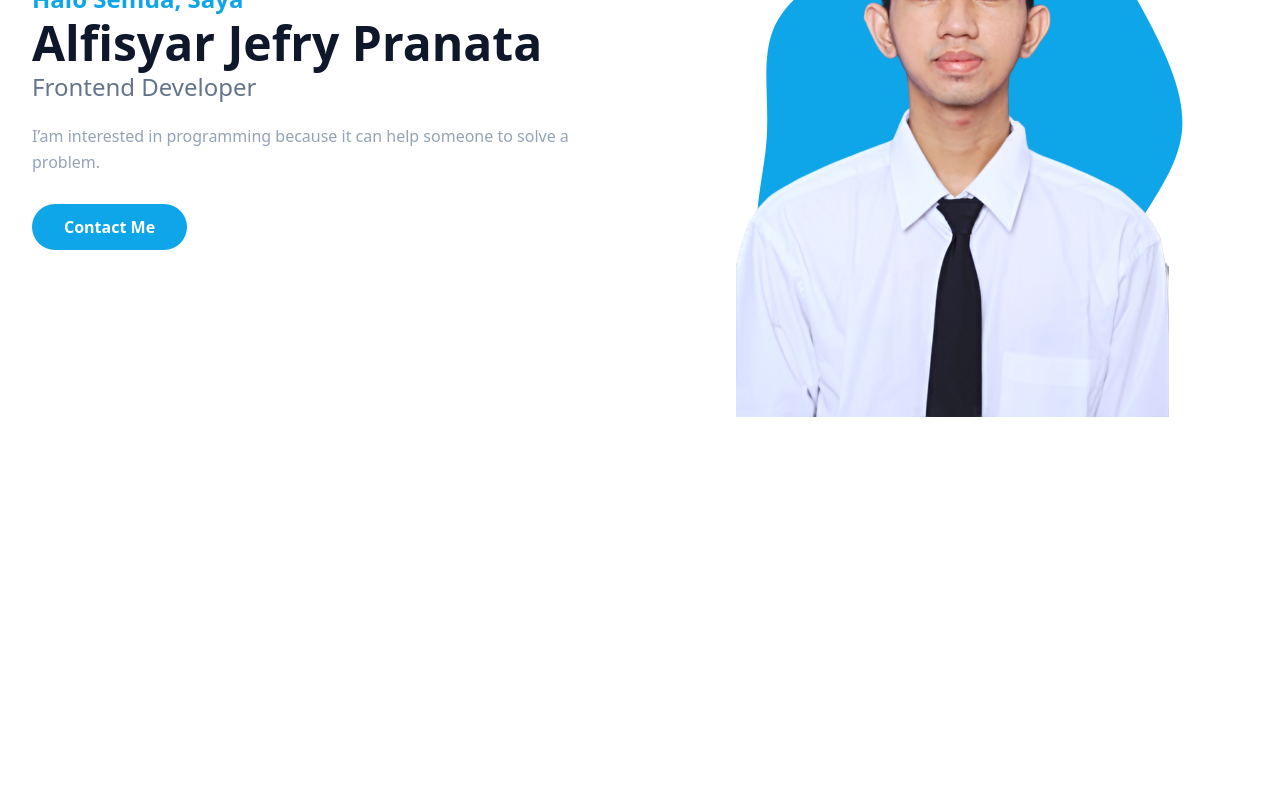
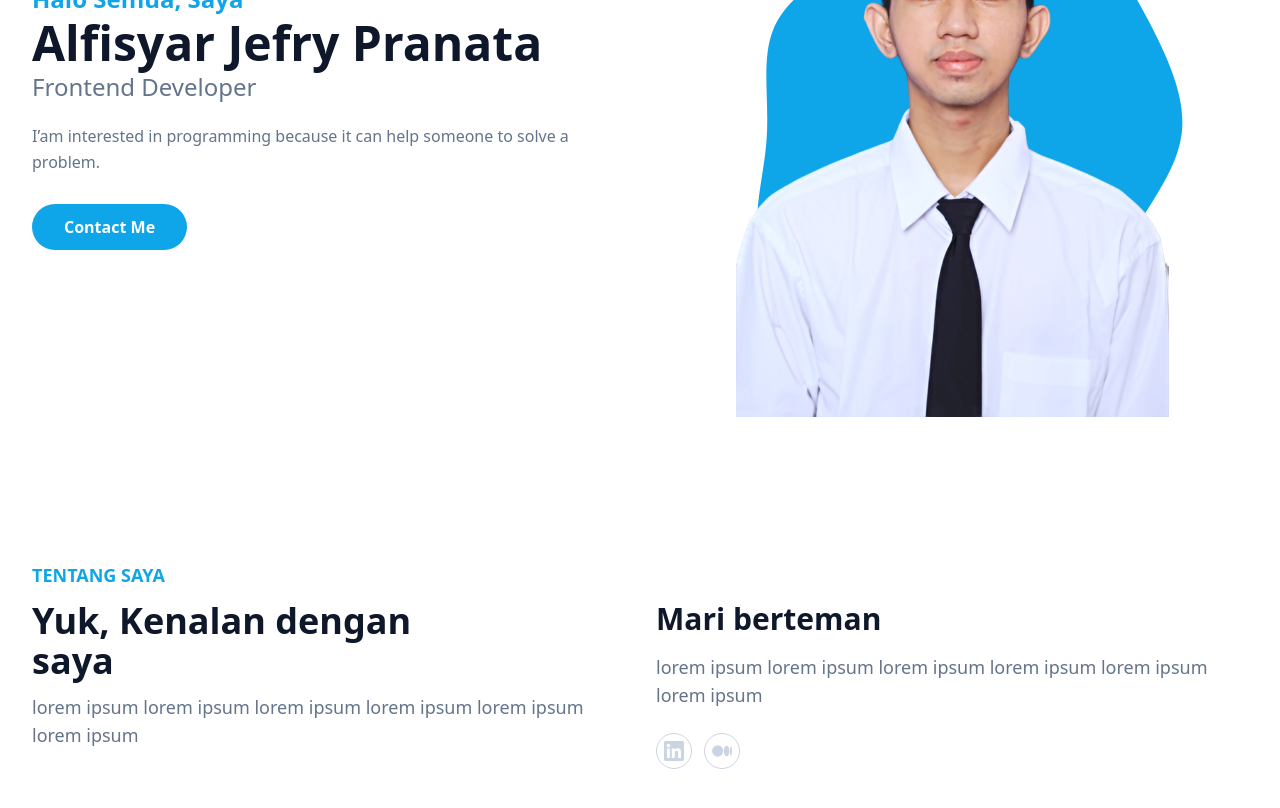
Before and after one commit to alfisyar520/portofolio, a JavaScript app: page / in a window 1280 px wide. Shown: the part 340-1148 px from the top of the page. Before the commit the page ends 800 px from the top, so only its background shows below. Built offline with nearby package versions, Linux system fonts and the light colour scheme; the HTML template or start-up script is replaced by a standard one.

Commit message:
add(feature): add section about

```diff
--- a/src/App.js
+++ b/src/App.js
@@ -14,10 +14,10 @@ function App() {
                   Alfisyar Jefry Pranata
                 </span>
               </h1>
-              <h2 className="font-medium text-slate-500 text-lg mb-5 mt-1 lg:text-2xl">
+              <h2 className="font-medium text-secondary text-lg mb-5 mt-1 lg:text-2xl">
                 Frontend Developer
               </h2>
-              <p className="font-medium text-slate-400 mb-10 leading-relaxed">
+              <p className="font-medium text-secondary mb-10 leading-relaxed">
                 I’am interested in programming because it can help someone to
                 solve a problem.
               </p>
@@ -56,6 +56,30 @@ function App() {
       </section>
 
       {/* about section */}
+      <section id="about" className="pt-36 pb-32">
+        <div className="container">
+          <div className="flex flex-wrap">
+            <div className="w-full px-4 mb-10 lg:w-1/2">
+              <h4 className="font-bold uppercase text-primary text-lg mb-3">Tentang Saya</h4>
+              <h2 className="font-bold text-dark text-3xl mb-3 max-w-md lg:text-4xl">Yuk, Kenalan dengan saya</h2>
+              <p className="font-medium text-base text-secondary max-w-xl lg:text-lg">lorem ipsum lorem ipsum lorem ipsum lorem ipsum lorem ipsum lorem ipsum </p>
+            </div>
+            <div className="w-full px-4 lg:w-1/2">
+              <h3 className="font-semibold text-dark text-2xl mb-4 lg:text-3xl lg:pt-10">Mari berteman</h3>
+              <p className="font-medium text-base text-secondary mb-6 lg:text-lg">lorem ipsum lorem ipsum lorem ipsum lorem ipsum lorem ipsum lorem ipsum </p>
+              <div className="flex items-center">
+                <a href="https://www.linkedin.com/in/alfisyar-jefry-pranata-668833193/" target="_blank" className="w-9 h-9 mr-3 rounded-full flex justify-center items-center border border-slate-300 hover:border-primary hover:bg-primary hover:text-white text-slate-300">
+                  <svg className="fill-current" role="img" width={20} viewBox="0 0 24 24" xmlns="http://www.w3.org/2000/svg"><title>LinkedIn</title><path d="M20.447 20.452h-3.554v-5.569c0-1.328-.027-3.037-1.852-3.037-1.853 0-2.136 1.445-2.136 2.939v5.667H9.351V9h3.414v1.561h.046c.477-.9 1.637-1.85 3.37-1.85 3.601 0 4.267 2.37 4.267 5.455v6.286zM5.337 7.433c-1.144 0-2.063-.926-2.063-2.065 0-1.138.92-2.063 2.063-2.063 1.14 0 2.064.925 2.064 2.063 0 1.139-.925 2.065-2.064 2.065zm1.782 13.019H3.555V9h3.564v11.452zM22.225 0H1.771C.792 0 0 .774 0 1.729v20.542C0 23.227.792 24 1.771 24h20.451C23.2 24 24 23.227 24 22.271V1.729C24 .774 23.2 0 22.222 0h.003z" /></svg>
+                </a>
+                <a href="https://medium.com/@alfisyarpranata" target="_blank" className="w-9 h-9 mr-3 rounded-full flex justify-center items-center border border-slate-300 hover:border-primary hover:bg-primary hover:text-white text-slate-300">
+                  <svg className="fill-current" role="img" width={20} viewBox="0 0 24 24" xmlns="http://www.w3.org/2000/svg"><title>Medium</title><path d="M13.54 12a6.8 6.8 0 01-6.77 6.82A6.8 6.8 0 010 12a6.8 6.8 0 016.77-6.82A6.8 6.8 0 0113.54 12zM20.96 12c0 3.54-1.51 6.42-3.38 6.42-1.87 0-3.39-2.88-3.39-6.42s1.52-6.42 3.39-6.42 3.38 2.88 3.38 6.42M24 12c0 3.17-.53 5.75-1.19 5.75-.66 0-1.19-2.58-1.19-5.75s.53-5.75 1.19-5.75C23.47 6.25 24 8.83 24 12z" /></svg>
+                </a>
+              </div>
+            </div>
+          </div>
+        </div>
+      </section>
+
     </div>
   );
 }
--- a/tailwind.config.js
+++ b/tailwind.config.js
@@ -11,6 +11,7 @@ module.exports = {
     extend: {
       colors: {
         primary: '#0ea5e9',
+        secondary: '#64748b',
         dark: '#0f172a',
       },
       screens: {
```
